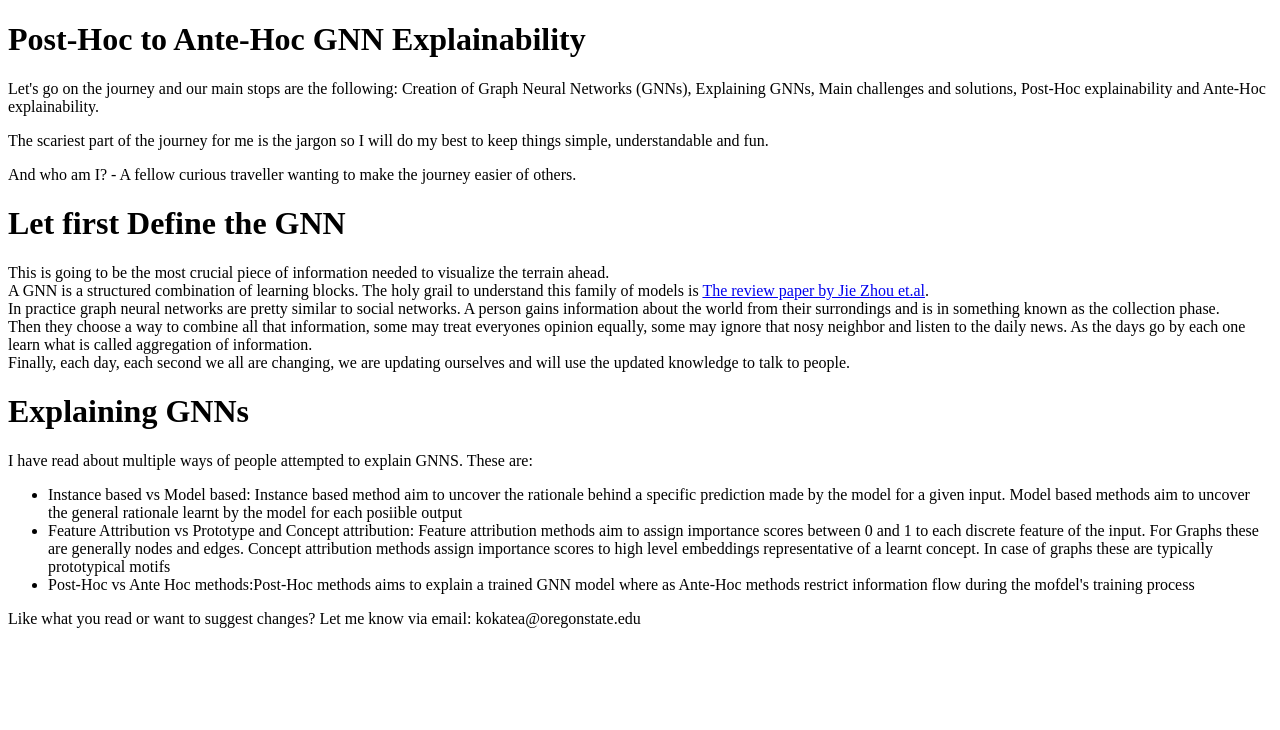
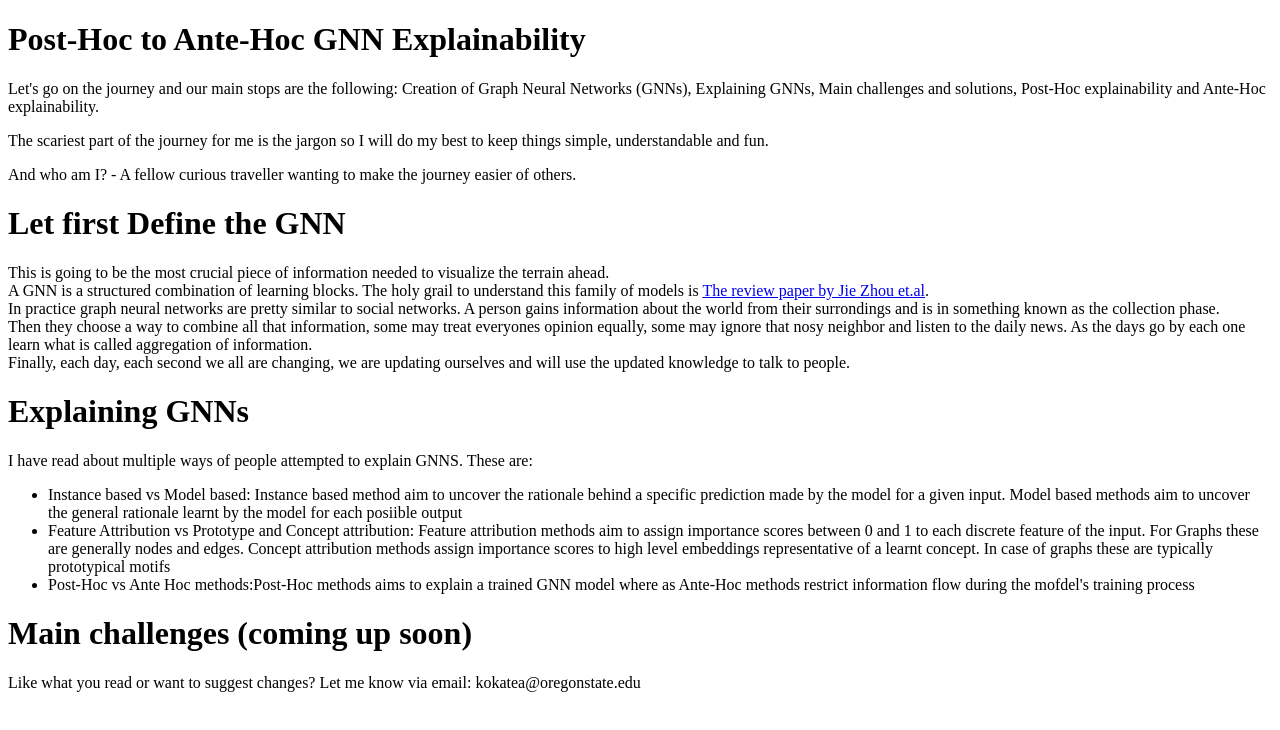
Before and after one commit to apurvakokate/apurva94, a plain HTML site: page XAI.html in a window 1280 px wide. Drawn offline with Linux system fonts and the light colour scheme.

Commit message:
Update XAI.html

```diff
--- a/XAI.html
+++ b/XAI.html
@@ -21,6 +21,8 @@
   <li>Post-Hoc vs Ante Hoc methods:Post-Hoc methods aims to explain a trained GNN model where as Ante-Hoc methods restrict information flow during the mofdel's training process</li>
 </ul>
 
+<h1>Main challenges (coming up soon)</h1>
+
 Like what you read or want to suggest changes? Let me know via email: kokatea@oregonstate.edu
 
 </body>
```
